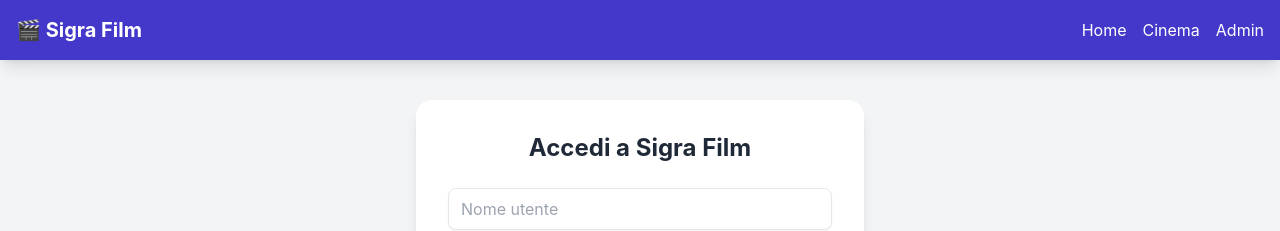
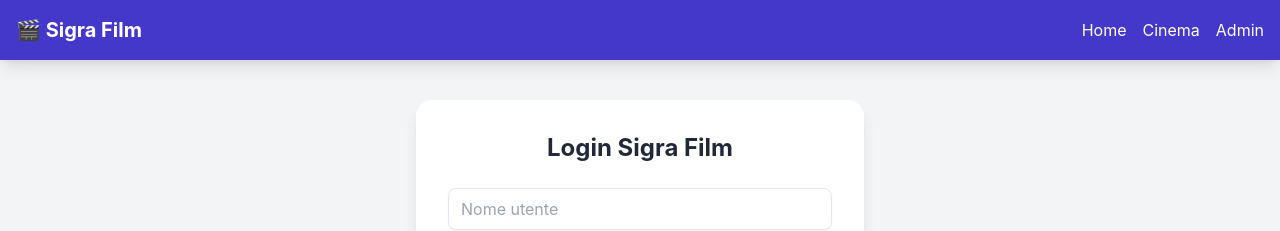
Before and after one commit to Roccotot/SigraFilm, a Next.js app: page / in a window 1280 px wide. Shown: the top 231 px of the page. Built offline with nearby package versions, Linux system fonts and the light colour scheme.

Commit message:
Update index.js

```diff
--- a/pages/index.js
+++ b/pages/index.js
@@ -2,7 +2,7 @@ import { useState } from "react";
 import { useRouter } from "next/router";
 import Layout from "../components/Layout";
 
-export default function Home() {
+export default function LoginPage() {
   const router = useRouter();
   const [username, setUsername] = useState("");
   const [password, setPassword] = useState("");
@@ -20,10 +20,10 @@ export default function Home() {
 
     if (res.ok) {
       const data = await res.json();
-      if (data.role === "cinema") {
+      if (data.role === "admin") {
+        router.push("/admin");
+      } else {
         router.push("/cinema");
-      } else if (data.role === "admin") {
-        router.push("/admin");
       }
     } else {
       setError("Credenziali non valide");
@@ -34,15 +34,15 @@ export default function Home() {
     <Layout>
       <div className="max-w-md mx-auto bg-white p-8 rounded-2xl shadow-lg">
         <h2 className="text-2xl font-bold text-center text-gray-800 mb-6">
-          Accedi a Sigra Film
+          Login Sigra Film
         </h2>
         <form onSubmit={handleLogin} className="space-y-4">
           <input
             type="text"
             value={username}
             onChange={(e) => setUsername(e.target.value)}
+            placeholder="Nome utente"
             className="w-full border px-3 py-2 rounded-lg shadow-sm"
-            placeholder="Nome utente"
             required
           />
 
@@ -50,8 +50,8 @@ export default function Home() {
             type="password"
             value={password}
             onChange={(e) => setPassword(e.target.value)}
+            placeholder="Password"
             className="w-full border px-3 py-2 rounded-lg shadow-sm"
-            placeholder="Password"
             required
           />
 
```
